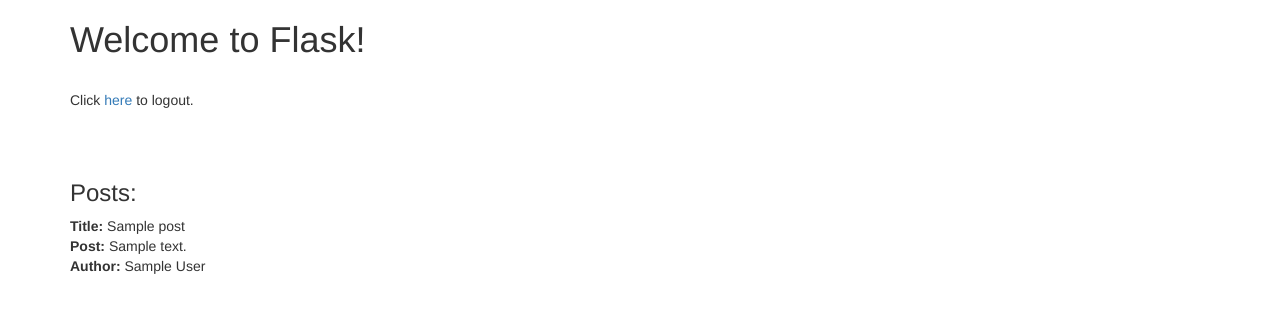
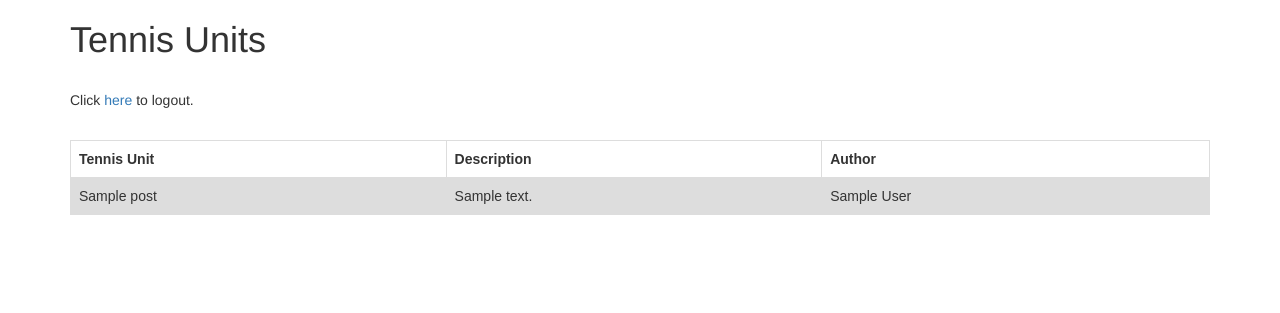
Before and after one commit to janekg89/sportsplattform, a Flask app: page / in a window 1280 px wide. Shown: the top 313 px of the page. Run offline with Flask 2, Linux system fonts and the light colour scheme; the visitor is signed in with stand-in values (Sample User, id 1); tables that the repository leaves empty hold one stand-in row (values such as "Sample post"); some libraries are stand-ins or nearby versions.

Commit message:
vorgespräch

```diff
--- a/app.py
+++ b/app.py
@@ -3,10 +3,10 @@
     url_for, request, session, flash
 from functools import wraps
 from flask.ext.sqlalchemy import SQLAlchemy
-
+from flask.ext.bcrypt import Bcrypt
 # create the application object
 app = Flask(__name__)
-
+bycrypt =Bcrypt(app)
 # config
 import os
 app.config.from_object(os.environ['APP_SETTINGS'])
--- a/models.py
+++ b/models.py
@@ -1,4 +1,4 @@
-from app import db
+from app import db , bycrypt
 
 from sqlalchemy import ForeignKey
 from sqlalchemy.orm import relationship
@@ -28,11 +28,12 @@
     email = db.Column(db.String, nullable=False)
     password = db.Column(db.String, nullable=False)
     posts = relationship("BlogPost", backref="author")
+    favorite_color=db.Column(db.String)
 
     def __init__(self, name, email, password):
         self.name = name
         self.email = email
-        self.password = password
+        self.password = bycrypt.generate_password_hash(password)
 
     def __repr__(self):
         return '<name {}'.format(self.name)
--- a/requirements.txt
+++ b/requirements.txt
@@ -1,5 +1,5 @@
 Flask==0.10.1
-Flask-Bcrypt==0.6.0
+Flask-Bcrypt==0.7.1
 Flask-Login==0.2.11
 Flask-Migrate==1.5.1
 Flask-SQLAlchemy==1.0
--- a/templates/index.html
+++ b/templates/index.html
@@ -1,17 +1,43 @@
 {% extends "base.html" %}
 {% block content %}
 
-<h1>Welcome to Flask!</h1>
+<h1>Tennis Units</h1>
 <br>
 <p>Click <a href="/logout">here</a> to logout.</p>
-<br><br>
-<h3>Posts:</h3>
-{% for post in posts %}
-  <strong>Title:</strong> {{ post.title }} <br>
-  <strong>Post:</strong> {{ post.description }} <br>
-    <strong>Author:</strong> {{ post.author.name }} <br>
+<br>
+    <style>
+table {
+    font-family: arial, sans-serif;
+    border-collapse: collapse;
+    width: 100%;
+}
 
-<br>
-{% endfor %}
+td, th {
+    border: 1px solid #dddddd;
+    text-align: left;
+    padding: 8px;
+}
+
+tr:nth-child(even) {
+    background-color: #dddddd;
+}
+</style>
+    <body>
+    <table>
+  <tr>
+    <th>Tennis Unit</th>
+    <th>Description</th>
+    <th>Author</th>
+  </tr>
+ {% for post in posts %}
+
+  <tr>
+    <td>{{ post.title }}</td>
+    <td>{{ post.description }}</td>
+    <td>{{ post.author.name }}</td>
+  </tr>
+ {% endfor %}
 
 {% endblock %}
+</table>
+</body>
--- a/templates/welcome.html
+++ b/templates/welcome.html
@@ -1,7 +1,7 @@
 {% extends "base.html" %}
 {% block content %}
 
-<h1>Welcome to Flask!</h1>
+<h1>Welcome to Tennis Units Database</h1>
 <br>
 <p>Click <a href="/">here</a> to go home.</p>
 
```
Also changed, not shown: db_vreate_users.py (added, +9 -0 lines), migrations/versions/b5f7efeff3ee_.py (added, +26 -0 lines), migrations/versions/cc1109c65ecc_.py (added, +28 -0 lines), 1 other file.
